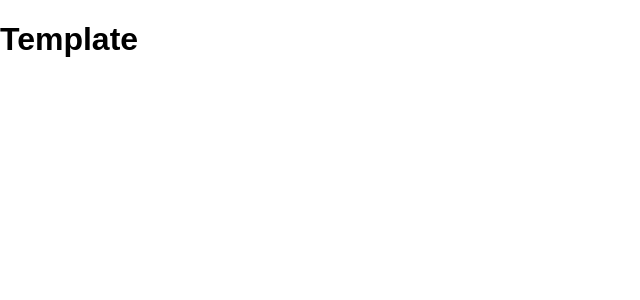
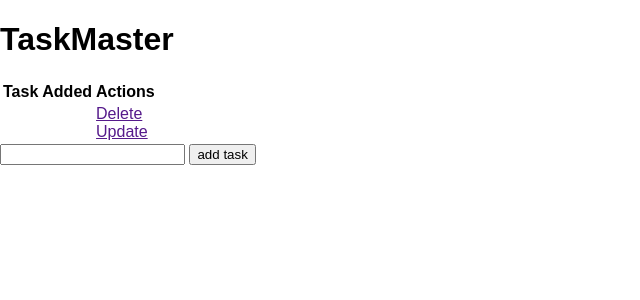
Before and after one commit to farisNassif/FourthYear_FinalProjectSkeleton_Inactive, a Flask app: page / in a window 1280 px wide. Shown: the top 300 px of the page, without its empty margins (0-640 px from the left). Run offline with Flask 2, Linux system fonts and the light colour scheme.

Commit message:
empty form up and running, table created in html

```diff
--- a/app.py
+++ b/app.py
@@ -17,7 +17,7 @@ class Todo(db.Model):
         return '<Task %r>' % self.id
 
 # Index route so when I browse to the url it doesn't 404
-@app.route('/')
+@app.route('/', methods=['Post', 'GET'])
 def index():
     return render_template('index.html')
 
--- a/templates/base.html
+++ b/templates/base.html
@@ -5,7 +5,7 @@
     <meta name="viewport" content="width=device-width, initial-scale=1.0">
     <meta http-equiv="X-UA-Compatible" content="ie=edge">
     <!-- css call -->
-    <link rel="stylesheet" href="{{ url_for('static', filename='css/main.css') }}"
+    <link rel="stylesheet" href="{{ url_for('static', filename='css/main.css') }}">
     {# this is how to comment in jinja #}
     {# jinja 2 syntax; template engine that flask uses #}
     {% block head %}{% endblock %}
--- a/templates/index.html
+++ b/templates/index.html
@@ -1,9 +1,33 @@
 {% extends 'base.html' %}
 
 {% block head %}
-
+    <title>TaskMaster</title>
 {% endblock %}
 
 {% block body %}
-<h1>Template</h1>
+<div class="content">
+    <h1>TaskMaster</h1>
+
+    <table>
+        <tr>
+            <th>Task</th>
+            <th>Added</th>
+            <th>Actions</th>
+        </tr>
+        <tr>
+            <td></td>
+            <td></td>
+            <td>
+                <a href="">Delete</a>
+                <br>
+                <a href="">Update</a>
+            </td>
+        </tr>
+    </table>
+
+    <form action="/" method="POST">
+        <input type="text" name="content" id="content">
+        <input type="submit" value="add task">
+    </form>
+</div>
 {% endblock %}
```
Also changed, not shown: static/css/main.css (line endings or trailing spaces).
